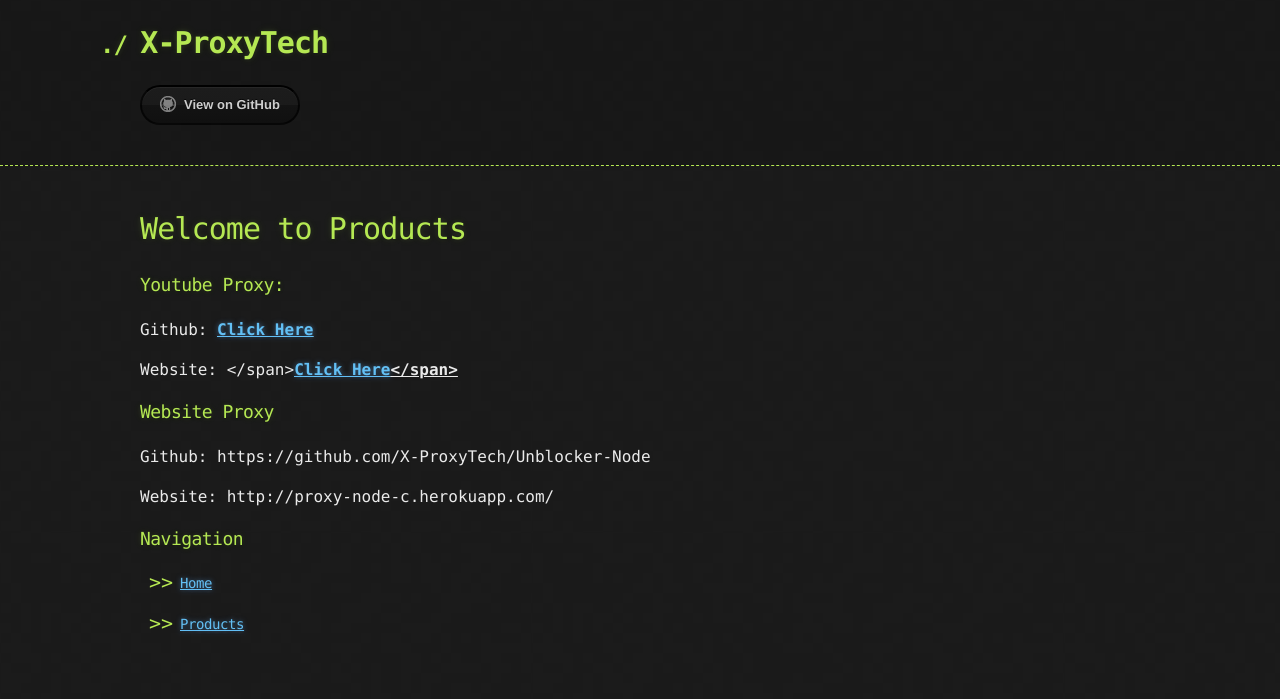
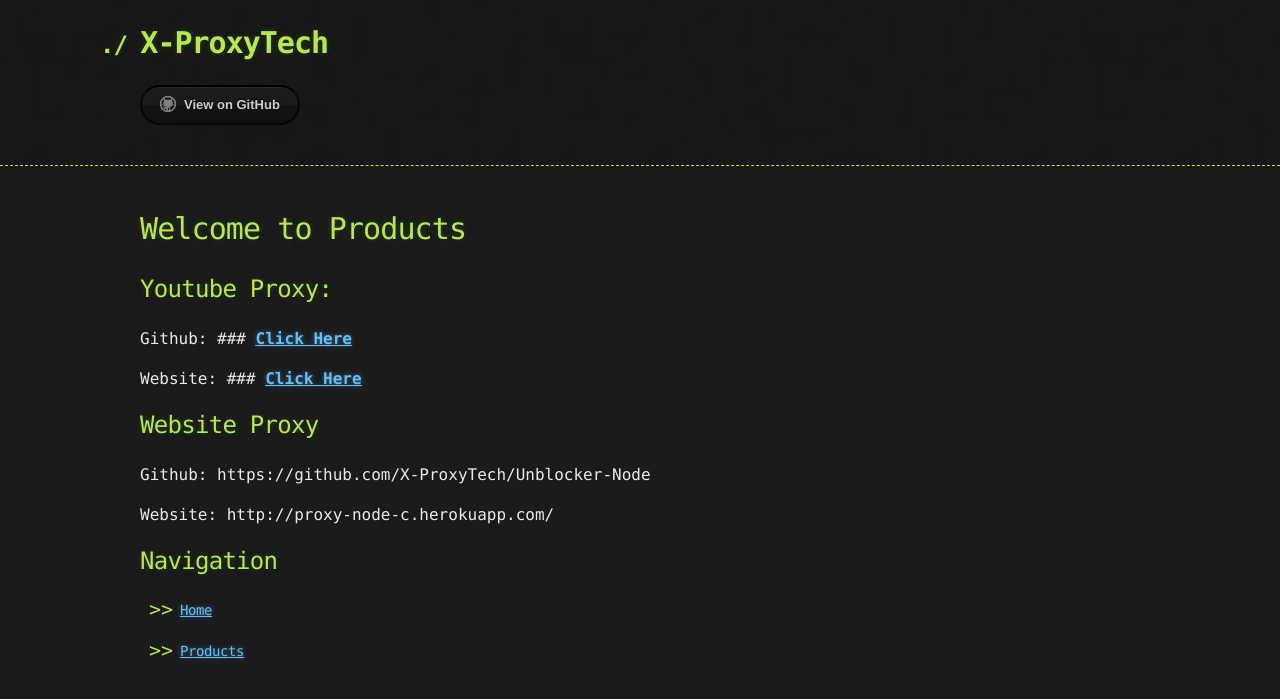
Before and after one commit to X-ProxyTech/Home-Page, a Jekyll site: the page built from Products.md, in a window 1280 px wide. Shown: the top 699 px of the page. Built offline with Jekyll 4.4.1, drawn with Linux system fonts in a browser that asks for light colours; the repository's description, which GitHub fills in, is left out; our own code applies the rules of GitHub Pages for plain Markdown files.

Commit message:
Update Products.md

```diff
--- a/Products.md
+++ b/Products.md
@@ -4,16 +4,16 @@ layout: default
 
 # Welcome to Products
 
-### Youtube Proxy:
-Github: <span><span style="text-decoration: underline;"><strong><a href="https://github.com/X-ProxyTech/Youtube-Proxy" title="Youtube Unblocker Github">Click Here</a></strong></span>
+## Youtube Proxy:
+Github: ### <span><span style="text-decoration: underline;"><strong><a href="https://github.com/X-ProxyTech/Youtube-Proxy" title="Youtube Unblocker Github">Click Here</a></strong></span>
 
-Website: </span><span style="text-decoration: underline;"><strong><a href="https://proxy-nodeyoutube-c.herokuapp.com/" title="Youtube Unblocker">Click Here</a></span></strong>
+Website: ### <span><span style="text-decoration: underline;"><strong><a href="https://proxy-nodeyoutube-c.herokuapp.com/" title="Youtube Unblocker">Click Here</a></strong></span>
 
-### Website Proxy
+## Website Proxy
 Github: https://github.com/X-ProxyTech/Unblocker-Node
 
 Website: http://proxy-node-c.herokuapp.com/
 
-### Navigation
+## Navigation
 *   #### [Home](./)
 *   #### [Products](./Products.html)
```
